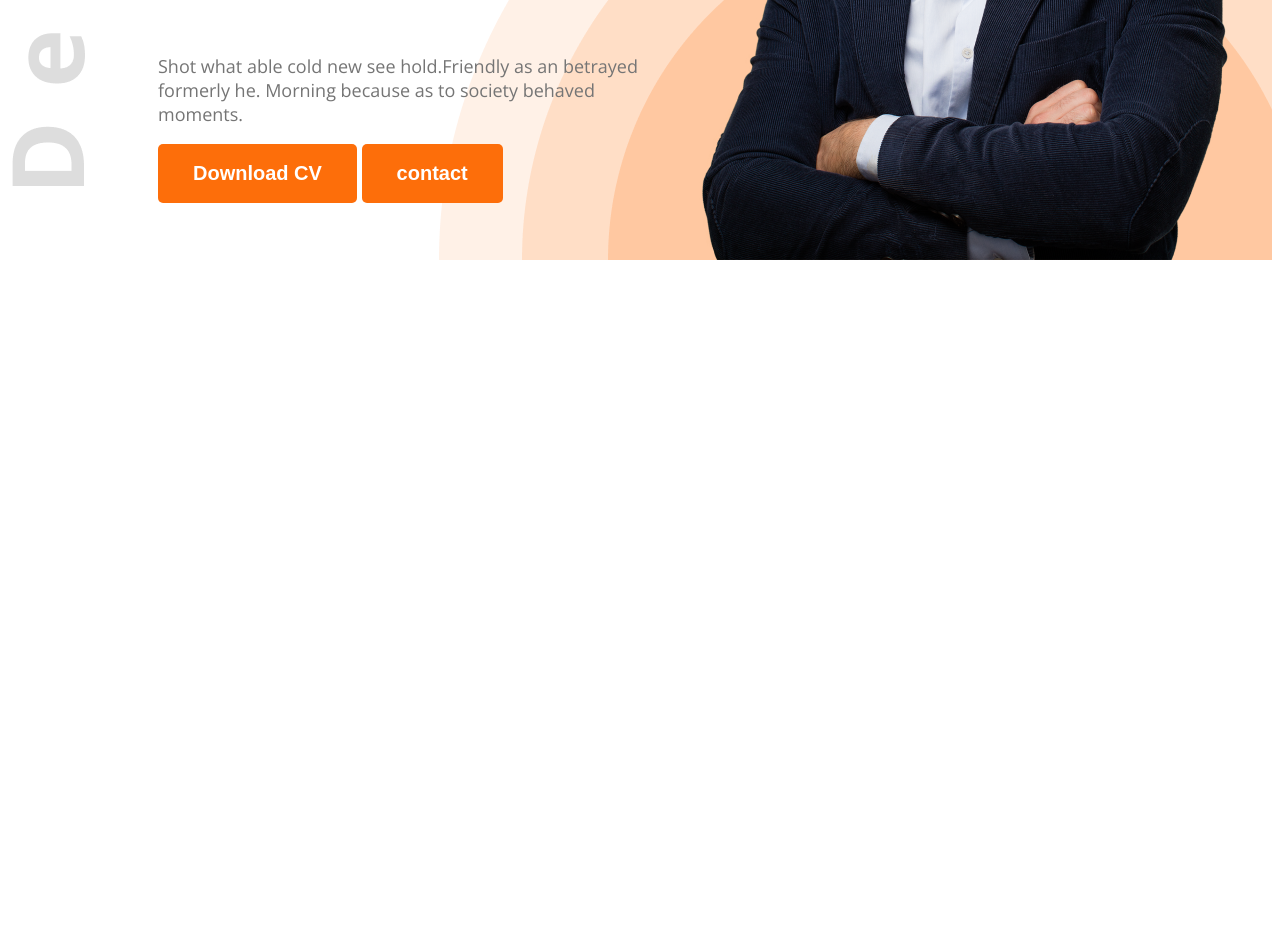
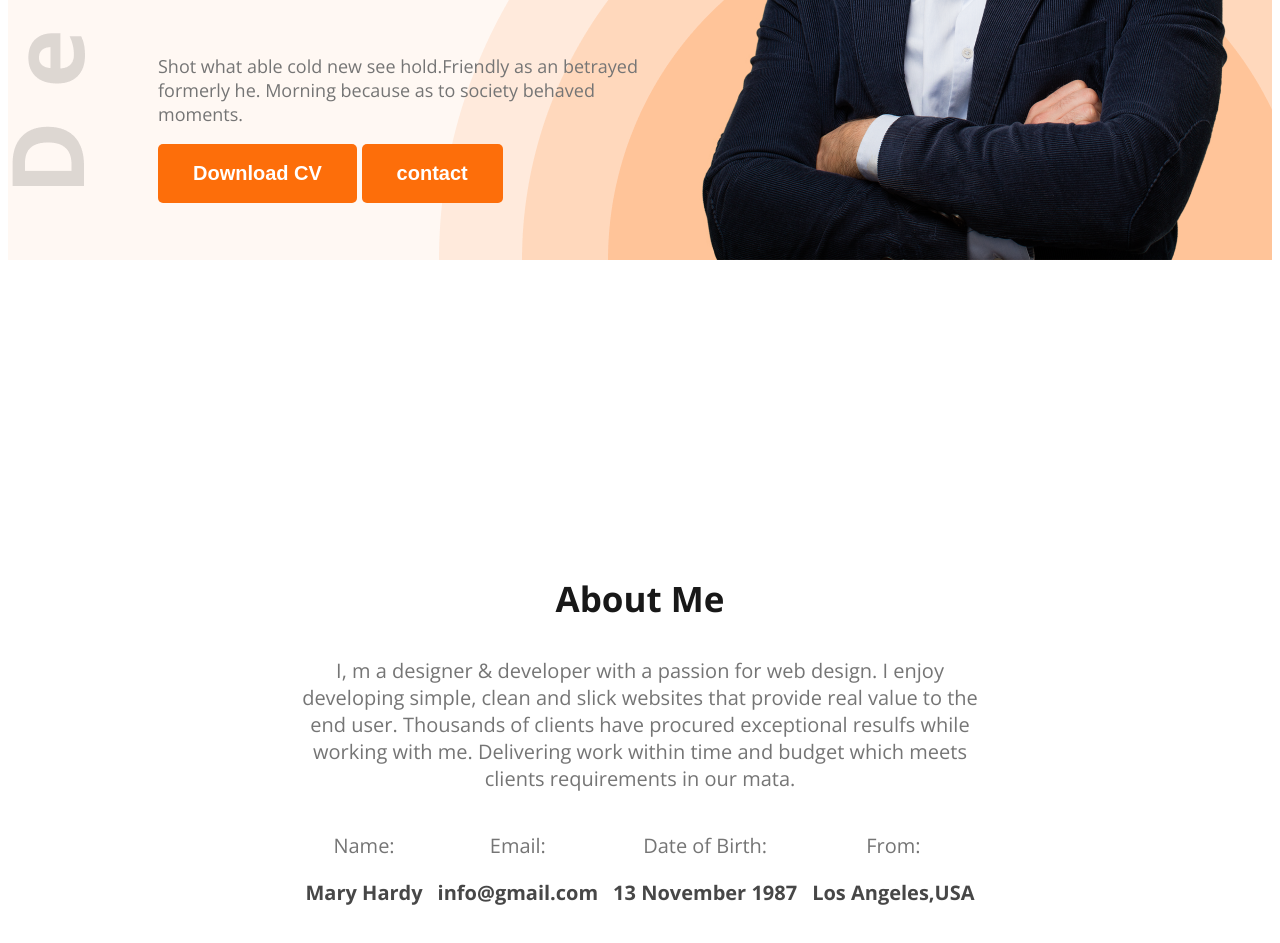
Before and after one commit to sadikshafin/github-dev-porttfolio, a plain HTML site: page index.html in a window 1280 px wide. Shown: the part 587-1530 px from the top of the page. Before the commit the page ends 855 px from the top, so only its background shows below. Drawn offline with nearby package versions, Linux system fonts and the light colour scheme.

Commit message:
added a new section

```diff
--- a/index.html
+++ b/index.html
@@ -37,6 +37,34 @@
 
     </header>
     <main>
+        <section class="about">
+            <h3 class="about-title">About Me</h3>
+            <p class="about-content">
+                I, m a designer & developer with a passion for web design. I enjoy developing simple, clean and slick     websites that provide real value to the end user. Thousands of clients have procured exceptional resulfs while working with me. Delivering work within time and budget which meets clients requirements in our mata.
+            </p>
+
+            <div class="about-items">
+                <div class="about-item">
+                    <p class="item-title">Name:</p>
+                    <p class="item-description">Mary Hardy</p>
+                </div>
+                <div class="about-item">
+                    <p class="item-title">Email:</p>
+                    <p class="item-description">info@gmail.com</p>
+                </div>
+                <div class="about-item">
+                    <p class="item-title">Date of Birth:</p>
+                    <p class="item-description">13 November 1987</p>
+                </div>
+                <div class="about-item">
+                    <p class="item-title">From:</p>
+                    <p class="item-description">Los Angeles,USA</p>
+                </div>
+
+            </div>
+
+
+        </section>
 
     </main>
     <footer>
--- a/styles/portfolio.css
+++ b/styles/portfolio.css
@@ -34,6 +34,7 @@
     background-image: url(../images/developer.png),url(../images/header_bg.png);
     background-repeat: no-repeat;
     background-position: top left,bottom right;
+    background-color: #FFF8F3
 }
 /*nave style*/
 
@@ -94,3 +95,43 @@ nav li a {
     width: 584px;
     height: 676px;
 }
+main{
+    max-width: 1300px;
+    margin: 0 auto;
+}
+.about{
+    background-color: #FFF8F3
+    border-radius: 10px;
+    padding: 130px 140px;
+    margin: 150px;
+    text-align: center;
+
+}
+
+.about-title{
+    font-weight: bold;
+    font-size: 35px;
+    text-align: center;
+    color: #181818;
+}
+
+
+.about-content{
+    font-size: 20px;
+    color: #757575;
+}
+.item-description{
+    font-weight: bold;
+    font-size: 20px;
+    color: #474747;
+}
+
+.item-title{
+    font-size: 20px;
+    color: #757575;
+}
+
+.about-items{
+    display: flex;
+    justify-content: space-around;
+}
```
